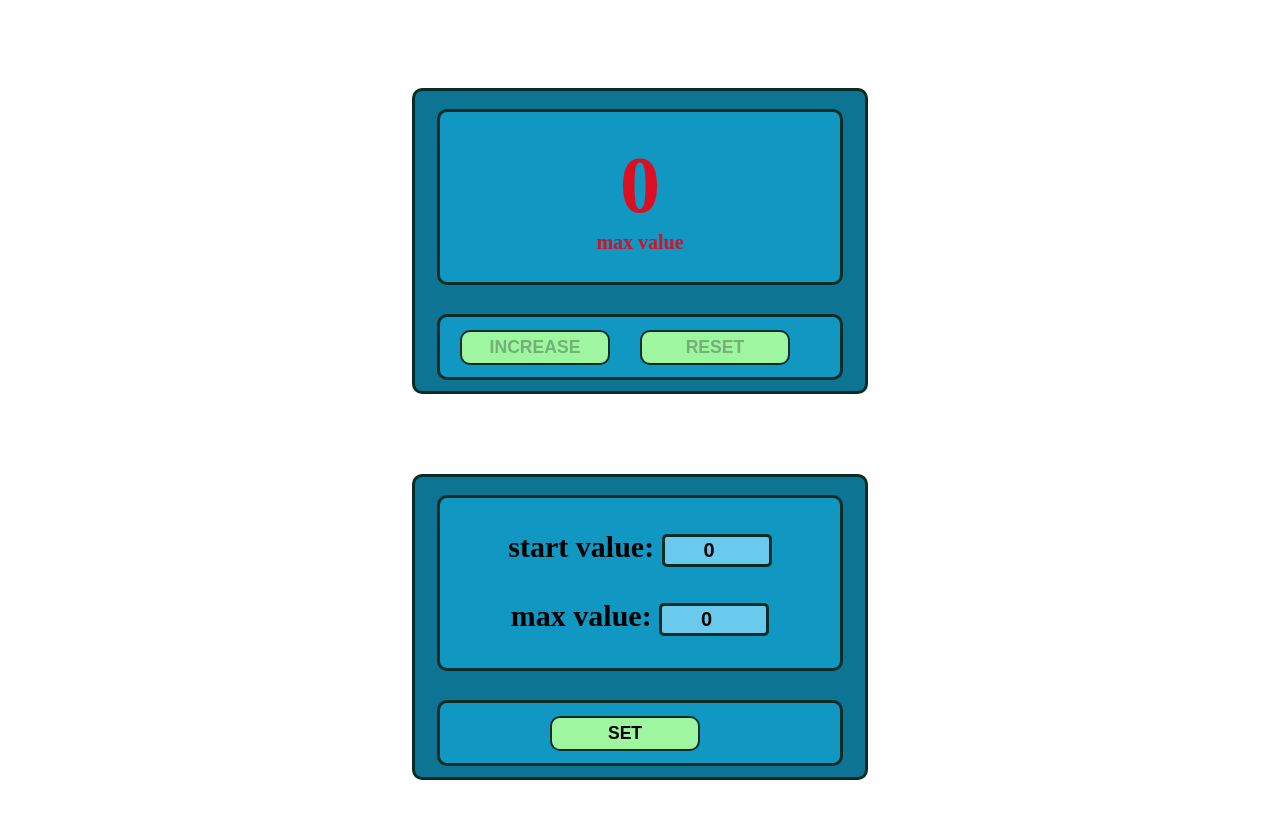
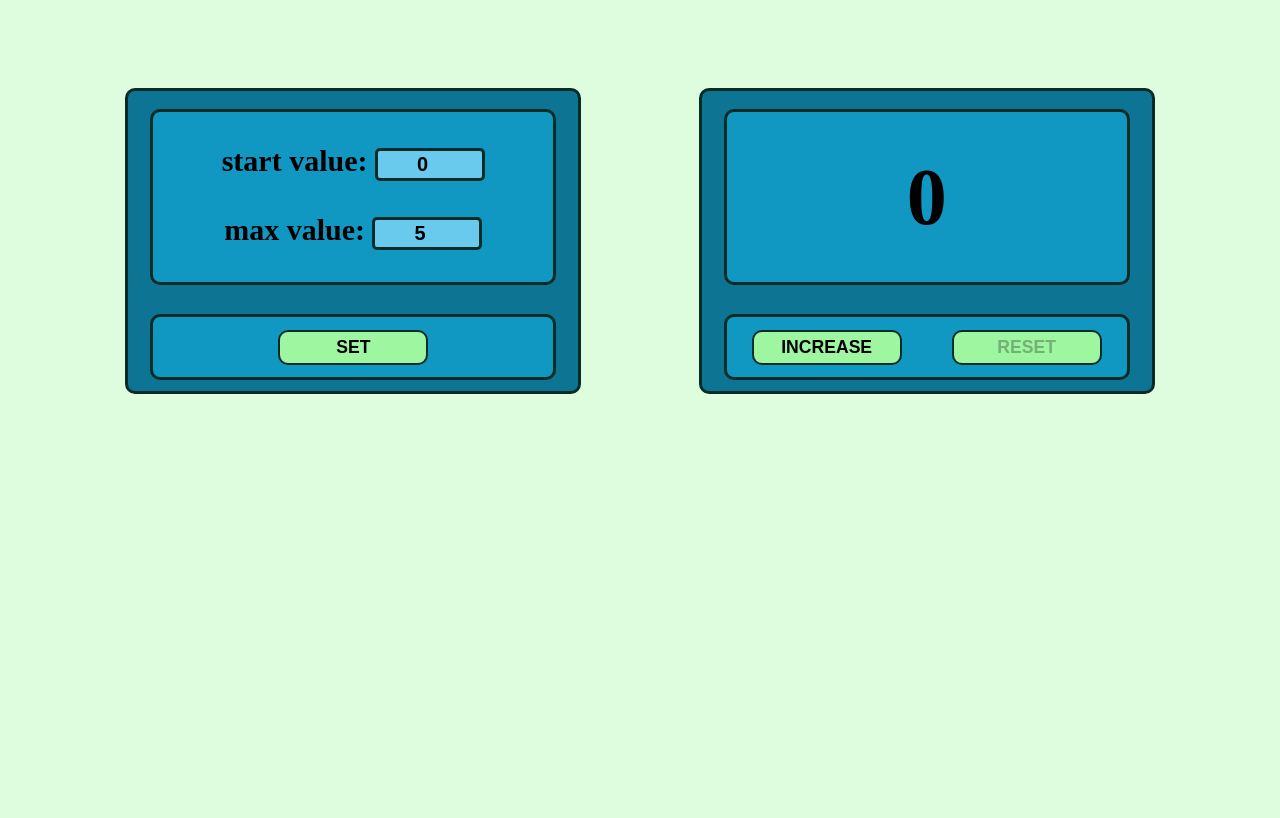
Before and after one commit to srgbar/counter, a React (Create React App) app: page / in a window 1280 px wide. Shown: the top 818 px of the page. Built offline with nearby package versions, Linux system fonts and the light colour scheme.

Commit message:
refactored settings function, added validation for input fields

```diff
--- a/src/App.css
+++ b/src/App.css
@@ -1,4 +1,2 @@
 .app {
-    display: flex;
-    justify-content: center;
 }
--- a/src/App.tsx
+++ b/src/App.tsx
@@ -1,4 +1,4 @@
-import React, {ChangeEvent, useState} from 'react';
+import React, {useState} from 'react';
 import './App.css';
 import RootComponent from "./components/Settings/RootComponent";
 
@@ -6,7 +6,7 @@ const App = () => {
 
     const [countValue, setCountValue] = useState<number>(0)
     const [startInputValue, setStartInputValue] = useState<number>(0)
-    const [maxInputValue, setMaxInputValue] = useState<number>(0)
+    const [maxInputValue, setMaxInputValue] = useState<number>(5)
 
     const incData = () => {
         if (startInputValue < maxInputValue) {
@@ -15,11 +15,11 @@ const App = () => {
     }
 
     const resData = () => {
-        setCountValue(0);
+        setCountValue(startInputValue);
     }
 
     const onClickSettings = () => {
-        setStartInputValue(startInputValue)
+        setCountValue(startInputValue)
         setMaxInputValue(maxInputValue)
     }
 
--- a/src/components/Button/Button.module.css
+++ b/src/components/Button/Button.module.css
@@ -1,5 +1,4 @@
 .button {
-    margin-right: 30px;
     background-color: rgb(158, 246, 160);
     border: 2px solid #062c25;
     border-radius: 10px;
--- a/src/components/Button/Button.tsx
+++ b/src/components/Button/Button.tsx
@@ -8,12 +8,12 @@ export type ButtonPropsType = {
 }
 
 const Button = (props: ButtonPropsType) => {
-    return <div>
+    return <>
             <button className={s.button}
                     disabled={props.disable}
                     onClick={() => props.onClickHandler()}
             >{props.titleButton}</button>
-        </div>
+        </>
 }
 
 export default Button
--- a/src/components/Counter/Counter.module.css
+++ b/src/components/Counter/BlockDisplay.module.css
@@ -25,16 +25,21 @@
 }
 
 .maxValue {
-    color: rgba(234, 4, 23, 0.93);
+    color: red;
 }
 
 .errorName {
     font-size: 20px;
 }
 
+.errorSettings {
+    color: red;
+    font-size: 45px;
+}
+
 .fon {
     display: flex;
-    justify-content: center;
+    justify-content: space-around;
     align-items: center;
     background-color: #1097c2;
     border: 3px solid #062c25;
--- a/src/components/Counter/BlockDisplay.tsx
+++ b/src/components/Counter/BlockDisplay.tsx
@@ -1,5 +1,5 @@
 import React from "react";
-import s from "./Counter.module.css";
+import s from "./BlockDisplay.module.css";
 import Button from "../Button/Button";
 import {Display} from "./Display";
 
@@ -15,7 +15,8 @@ const BlockDisplay = (props: CounterPropsType) => {
     return <div className={s.back}>
         <Display countValue={props.countValue}
                  maxInputValue={props.maxInputValue}
-                 startValue={props.startInputValue}
+                 startInputValue={props.startInputValue}
+
         />
         <div className={s.fon}>
             <Button
--- a/src/components/Counter/Display.tsx
+++ b/src/components/Counter/Display.tsx
@@ -1,20 +1,26 @@
 import React from "react";
-import s from "./Counter.module.css";
+import s from "./BlockDisplay.module.css";
 
 type DisplayPropsType = {
-    countValue:number
-    maxInputValue:number
-    startValue:number
+    countValue: number
+    maxInputValue: number
+    startInputValue: number
 }
 
 export function Display(props: DisplayPropsType) {
+
+    const condition = props.startInputValue < 0 || props.startInputValue > props.maxInputValue || props.startInputValue === props.maxInputValue
+
     return <>
-        {props.countValue >= props.maxInputValue
-            ? <div className={`${s.display} ${s.maxValue}`}>
-                <span>{props.countValue}</span>
-                <span className={s.errorName}>max value</span>
-            </div>
-            : <span className={s.display}>{props.countValue}</span>
+        {!condition
+            ? props.countValue >= props.maxInputValue
+                ? <div className={`${s.display} ${s.maxValue}`}>
+                    <span>{props.countValue}</span>
+                    <span className={s.errorName}>max value</span>
+                </div>
+                : <span className={s.display}>{props.countValue}</span>
+
+            : <span className={`${s.display} ${s.errorSettings}`}>Incorrect value!</span>
         }
     </>;
 }
--- a/src/components/Settings/BlockSettings.tsx
+++ b/src/components/Settings/BlockSettings.tsx
@@ -1,11 +1,11 @@
 import React from "react";
-import st from "../Counter/Counter.module.css";
+import st from "../Counter/BlockDisplay.module.css";
 import s from "./Root.module.css";
 import Input from "./Input";
 import Button from "../Button/Button";
 
 export type SettingsPropsType = {
-    onClickHandler: () => void
+    onClickSettings: () => void
 
     startInputValue: number
     maxInputValue: number
@@ -15,26 +15,35 @@ export type SettingsPropsType = {
 }
 
 export function BlockSettings(props: SettingsPropsType) {
+
+    const condition = props.startInputValue < 0 || props.startInputValue > props.maxInputValue || props.startInputValue === props.maxInputValue ? 'Incorrect Value' : ''
+
+
     return <div className={st.back}>
         <div className={s.display}>
             <div className={s.parentDiv}>
                 <Input title={"start value: "}
                        countValue={props.startInputValue}
                        onChangeCallback={props.onChangeHandlerStart}
-
+                       condition={condition}
                 />
             </div>
             <div className={s.parentDiv}>
                 <Input title={"max value: "}
                        countValue={props.maxInputValue}
                        onChangeCallback={props.onChangeHandlerMax}
+                       condition={condition}
                 />
             </div>
         </div>
         <div className={s.fon}>
             <Button
                 titleButton={"SET"}
-                onClickHandler={props.onClickHandler}
+                onClickHandler={props.onClickSettings}
+                disable={props.startInputValue === props.maxInputValue
+                || props.startInputValue > props.maxInputValue
+                || props.startInputValue < 0
+                || props.maxInputValue < 0}
             />
         </div>
     </div>;
--- a/src/components/Settings/Input.tsx
+++ b/src/components/Settings/Input.tsx
@@ -5,6 +5,7 @@ export type InputPropsType = {
     title: string
     countValue: number
     onChangeCallback: (countValue: number) => void
+    condition: string
 }
 
 const Input = (props: InputPropsType) => {
@@ -18,7 +19,7 @@ const Input = (props: InputPropsType) => {
     return (
         <div>
             <span>{props.title}</span>
-            <input className={s.startValue}
+            <input className={!props.condition ? s.input : s.errorInput}
                    type="number"
                    onChange={onChangeHandler}
                    value={props.countValue}
--- a/src/components/Settings/Root.module.css
+++ b/src/components/Settings/Root.module.css
@@ -1,11 +1,7 @@
-/*.back {*/
-/*    background-color: #0e7494;*/
-/*    border: 3px solid #062c25;*/
-/*    border-radius: 10px;*/
-/*    margin: 80px auto;*/
-/*    width: 450px;*/
-/*    height: 300px;*/
-/*}*/
+.containerRoot {
+    display: flex;
+    justify-content: space-evenly;
+}
 
 .display {
     background-color: #1097c2;
@@ -25,7 +21,7 @@
     margin: 8% auto;
 }
 
-.maxValue {
+.input {
     background-color: #6acaee;
     border: 3px solid #062c25;
     border-radius: 5px;
@@ -36,9 +32,9 @@
     text-align: center;
 }
 
-.startValue {
-    background-color: #6acaee;
-    border: 3px solid #062c25;
+.errorInput {
+    background-color: #e0b3b3;
+    border: 3px solid red;
     border-radius: 5px;
     width: 100px;
     height: 25px;
@@ -49,7 +45,7 @@
 
 .fon {
     display: flex;
-    justify-content: center;
+    justify-content: space-around;
     align-items: center;
     background-color: #1097c2;
     border: 3px solid #062c25;
--- a/src/components/Settings/RootComponent.tsx
+++ b/src/components/Settings/RootComponent.tsx
@@ -1,4 +1,5 @@
 import React from "react";
+import s from "./Root.module.css"
 import BlockDisplay from "../Counter/BlockDisplay";
 import {BlockSettings} from "./BlockSettings";
 
@@ -16,6 +17,18 @@ export type RootPropsType = {
 const RootComponent = (props: RootPropsType) => {
 
     return (
+        <div className={s.containerRoot}>
+            <div>
+                <BlockSettings
+                    onChangeHandlerStart={props.onChangeHandlerStart}
+                    onChangeHandlerMax={props.onChangeHandlerMax}
+
+                    startInputValue={props.startInputValue}
+                    maxInputValue={props.maxInputValue}
+
+                    onClickSettings={props.onClickSettings}
+                />
+            </div>
             <div>
                 <BlockDisplay
                     countValue={props.countValue}
@@ -26,15 +39,7 @@ const RootComponent = (props: RootPropsType) => {
                     maxInputValue={props.maxInputValue}
 
                 />
-            <BlockSettings
-                onChangeHandlerStart={props.onChangeHandlerStart}
-                onChangeHandlerMax={props.onChangeHandlerMax}
-
-                startInputValue={props.startInputValue}
-                maxInputValue={props.maxInputValue}
-
-                onClickHandler={props.onClickSettings}
-            />
+            </div>
         </div>
     )
 }
--- a/src/index.css
+++ b/src/index.css
@@ -1,3 +1,3 @@
 body {
-  background-color: white;
+  background-color: rgb(222, 253, 223);
 }
```
Lines whose indentation alone changed are shown as unchanged.
